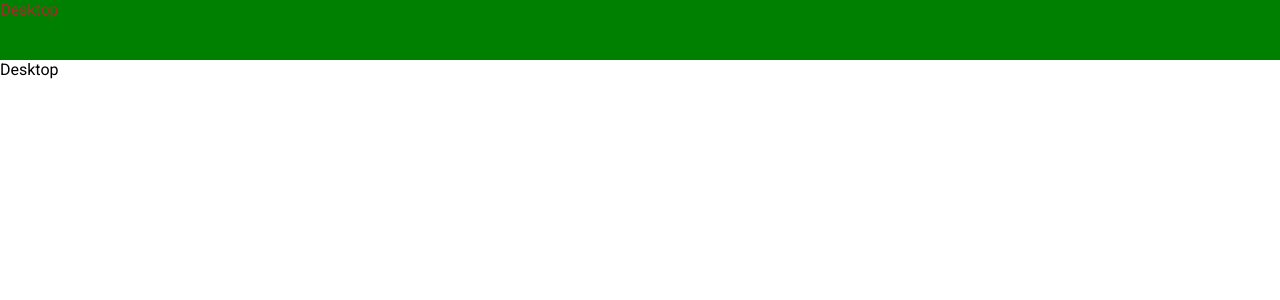
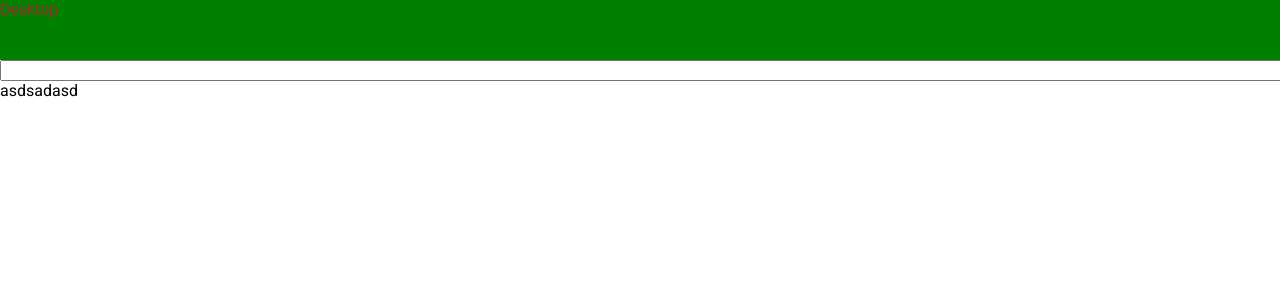
Before and after one commit to yerassylad/uns-clone, a React (Create React App) app: page / in a window 1280 px wide. Shown: the top 300 px of the page. Built offline with nearby package versions, Linux system fonts and the light colour scheme.

Commit message:
started implementin width

```diff
--- a/src/App.js
+++ b/src/App.js
@@ -4,9 +4,7 @@ import determineScreenSize from "./libs/determineScreenSize";
 import debounce from "./libs/debounce";
 import updateScreenSizes from "./actions/Core/updateScreenSizes";
 import updateDeviceType from "./actions/Core/updateDeviceType";
-import Desktop from "./components/Desktop";
-import Tablet from "./components/Tablet";
-import Mobile from "./components/Mobile";
+import Content from "./components/Main/Content";
 import "./App.css";
 import Header from "./components/Main/Header";
 
@@ -56,9 +54,7 @@ export class App extends Component {
     return (
       <Fragment>
         <Header />
-        {deviceType === 1 && <Mobile />}
-        {deviceType === 2 && <Tablet />}
-        {deviceType === 3 && <Desktop />}
+        <Content />
       </Fragment>
     );
   }
--- /dev/null
+++ b/src/actions/Core/searchBarActions.js
@@ -0,0 +1,12 @@
+export const updateSearchBar = searchTerm => {
+  return {
+    type: "UPDATE_SEARCH_BAR",
+    payload: searchTerm
+  };
+};
+
+export const clearSearchBar = () => {
+  return {
+    type: "CLEAR_SEARCH_BAR"
+  };
+};
--- a/src/components/Main/Content/index.js
+++ b/src/components/Main/Content/index.js
@@ -0,0 +1,8 @@
+import React from "react";
+import SearchBar from "../SearchBar";
+
+const Content = () => {
+  return <SearchBar />;
+};
+
+export default Content;
--- /dev/null
+++ b/src/components/Main/SearchBar/index.js
@@ -0,0 +1,27 @@
+import React from "react";
+import { connect } from "react-redux";
+import { updateSearchBar } from "../../../actions/Core/searchBarActions";
+
+const SearchBar = props => {
+  const { value, onChange } = props;
+  return (
+    <div>
+      <input
+        style={{ width: "100%" }}
+        value={value}
+        onChange={e => onChange(e.target.value)}
+      />
+      <span>asdsadasd</span>
+      <div>{value}</div>
+    </div>
+  );
+};
+
+const mapStateToProps = state => ({
+  value: state.core.searchBar
+});
+
+export default connect(
+  mapStateToProps,
+  { onChange: updateSearchBar }
+)(SearchBar);
--- a/src/reducers/Core/index.js
+++ b/src/reducers/Core/index.js
@@ -1,8 +1,10 @@
 import { combineReducers } from "redux";
 import screenSizes from "./screenSizesReducer";
 import deviceType from "./deviceTypeReducer";
+import searchBar from "./searchBarReducer";
 
 export default combineReducers({
   screenSizes,
-  deviceType
+  deviceType,
+  searchBar
 });
--- /dev/null
+++ b/src/reducers/Core/searchBarReducer.js
@@ -0,0 +1,11 @@
+const defaultState = "";
+
+export default (state = defaultState, action) => {
+  if (action.type === "UPDATE_SEARCH_BAR") {
+    return action.payload;
+  }
+  if (action.type === "CLEAR_SEARCH_BAR") {
+    return defaultState;
+  }
+  return state;
+};
```
